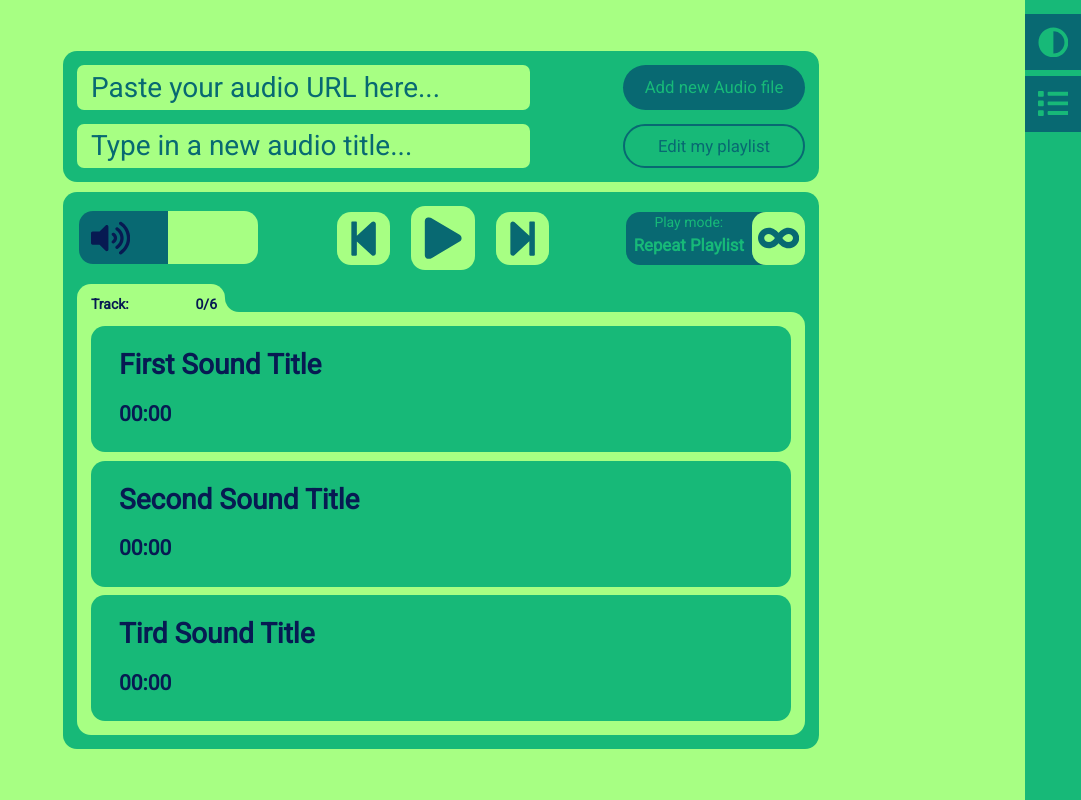
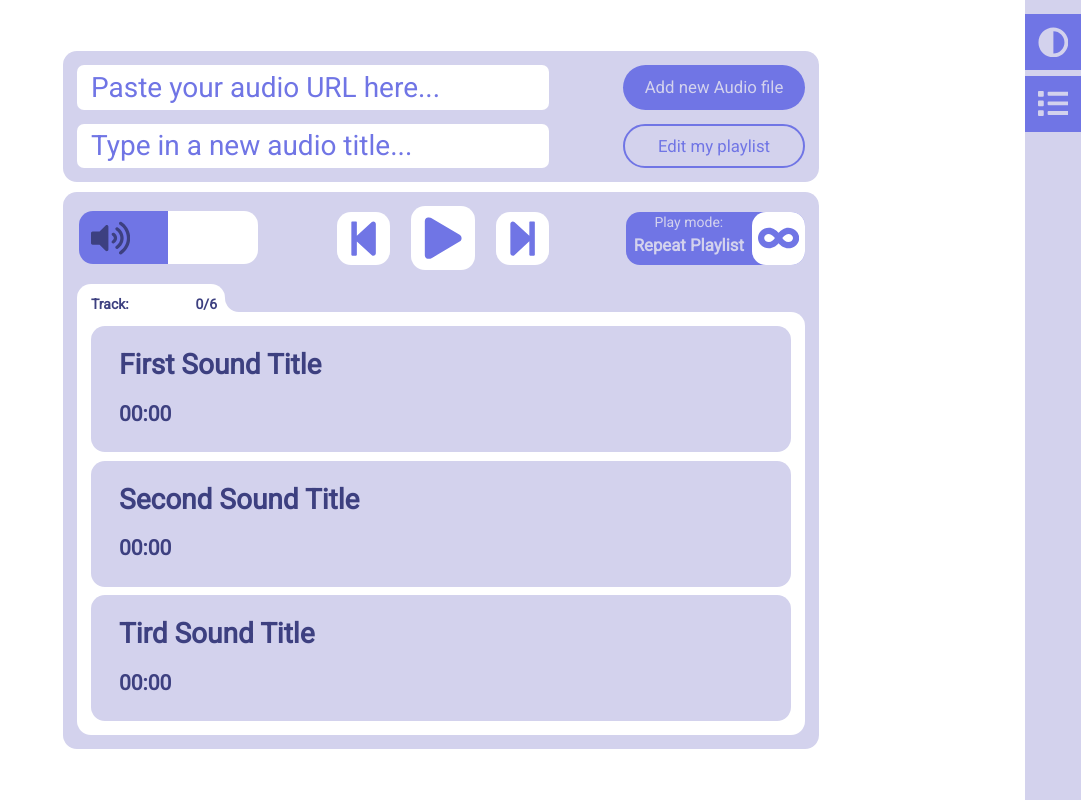
Before and after one commit to David0z/sound-playlist, a React (Create React App) app: page / in a window 1280 px wide. Shown: the whole page, without its empty margins (199-1280 px from the left). Built offline with nearby package versions, Linux system fonts and the light colour scheme.

Commit message:
Failed attempt to add button for local files. Will add only web audios only :(

```diff
--- a/src/App.js
+++ b/src/App.js
@@ -117,7 +117,7 @@ function App() {
     id: uuidv4()}
     ]);
 
-    const [currentColorTheme, setCurrentColorTheme] = useState(colorThemes[1]);
+    const [currentColorTheme, setCurrentColorTheme] = useState(colorThemes[0]);
     const [toggleThemeSwitch, setToggleThemeSwitch] = useState(false);
 
     function handleThemeChange(theme) {
@@ -193,7 +193,7 @@ function App() {
     ],
     id: uuidv4(),
     active: true,
-    colorTheme: colorThemes[1]
+    colorTheme: colorThemes[0]
   }
   ]);
 
@@ -379,7 +379,7 @@ function App() {
       if (JSON.parse(localStorage.getItem('playlists')).length > 0) {
         setPlaylists(JSON.parse(localStorage.getItem('playlists')));
         setCurrentColorTheme(JSON.parse(localStorage.getItem('playlists')).filter(playlist => playlist.active === true)[0].colorTheme);
-        setAudios(JSON.parse(localStorage.getItem('playlists')).filter(playlist => playlist.active === true)[0].audioFiles);
+        setAudios(JSON.parse(localStorage.getItem('playlists')).filter(playlist => playlist.active === true)[0].audioFiles.map(file => ({...file, playing: false})));
       } else {
         // if playlists are empty in storage
         setPlaylists([]);
--- a/src/components/PlaylistEditRect.js
+++ b/src/components/PlaylistEditRect.js
@@ -1,5 +1,5 @@
-import React, { useState } from 'react';
-import { FaCheck, FaPen, FaTimes } from 'react-icons/fa';
+import React from 'react';
+import { FaCheck, FaPen, FaTrashAlt } from 'react-icons/fa';
 
 export default function PlaylistEditRect({ playlists, setPlaylists, handlePlaylistClick, handlePlaylistDelete, playlist, settingName, setSettingName }) {
 
@@ -35,7 +35,7 @@ export default function PlaylistEditRect({ playlists, setPlaylists, handlePlayli
         ></input>
         {playlist.active === true &&
         <div className='playlist-edit__buttons'>
-          < FaTimes className='playlist-edit__button playlist-edit__button--delete' title='Delete' onClick={() => handlePlaylistDelete(playlist.id)} />
+          < FaTrashAlt className='playlist-edit__button playlist-edit__button--delete' title='Delete' onClick={() => handlePlaylistDelete(playlist.id)} />
           <div className='playlist-edit__button' onClick={handleRenameClick}>
             {settingName === false ? < FaPen title='Rename' /> : < FaCheck title='Save' />}
           </div>
--- a/src/components/SideMenu.js
+++ b/src/components/SideMenu.js
@@ -16,7 +16,7 @@ export default function SideMenu({ currentColorTheme, setCurrentColorTheme, colo
           <div className='side-menu__content' style={{
             right: toggleMenu === true ? '4rem' : '-17rem'
           }}>
-            {menuContent === 'theme' ? <ThemeContent currentColorTheme={currentColorTheme} setCurrentColorTheme={setCurrentColorTheme} colorThemes={colorThemes} handleThemeChange={handleThemeChange} toggleThemeSwitch={toggleThemeSwitch} setToggleThemeSwitch={setToggleThemeSwitch}/> : <PlaylistsContent playlists={playlists} setPlaylists={setPlaylists} handlePlaylistClick={handlePlaylistClick} handleAddPlaylist={handleAddPlaylist} handlePlaylistDelete={handlePlaylistDelete} settingName={settingName} setSettingName={setSettingName}/>}
+            {menuContent === 'theme' ? <ThemeContent currentColorTheme={currentColorTheme} setCurrentColorTheme={setCurrentColorTheme} colorThemes={colorThemes} handleThemeChange={handleThemeChange} toggleThemeSwitch={toggleThemeSwitch} setToggleThemeSwitch={setToggleThemeSwitch} playlists={playlists} setPlaylists={setPlaylists}/> : <PlaylistsContent playlists={playlists} setPlaylists={setPlaylists} handlePlaylistClick={handlePlaylistClick} handleAddPlaylist={handleAddPlaylist} handlePlaylistDelete={handlePlaylistDelete} settingName={settingName} setSettingName={setSettingName}/>}
           </div>
 
           <div className='side-menu__layout'>
--- a/src/components/ThemeContent.js
+++ b/src/components/ThemeContent.js
@@ -1,9 +1,14 @@
 import React from 'react';
 import { FaCheck } from 'react-icons/fa';
 
-export default function ThemeContent({ currentColorTheme, setCurrentColorTheme, colorThemes, handleThemeChange, toggleThemeSwitch, setToggleThemeSwitch }) {
+export default function ThemeContent({ currentColorTheme, colorThemes, handleThemeChange, toggleThemeSwitch, setToggleThemeSwitch, playlists, setPlaylists }) {
 
     function handleToggleThemeSwitch() {
+        if (toggleThemeSwitch === false) {
+            setPlaylists(playlists.map(playlist => (
+                {...playlist, colorTheme: currentColorTheme}
+            )))
+        }
         setToggleThemeSwitch(!toggleThemeSwitch);
     }
 
--- a/src/main.css
+++ b/src/main.css
@@ -66,7 +66,7 @@ html, body {
 }
 
 .menu__top input {
-  width: 60%;
+  width: 32.6rem;
   font-size: 2rem;
   border-radius: 0.5rem;
   border: none;
--- a/src/main.scss
+++ b/src/main.scss
@@ -55,7 +55,7 @@ html, body {
         }
 
         input {
-            width: 60%;
+            width: 32.6rem;
             font-size: 2rem;
             border-radius: 0.5rem;
             border: none;
```
Also changed, not shown: src/components/TopMenu.js (line endings or trailing spaces), 1 other file (tests, documents, lock files or other folders).
